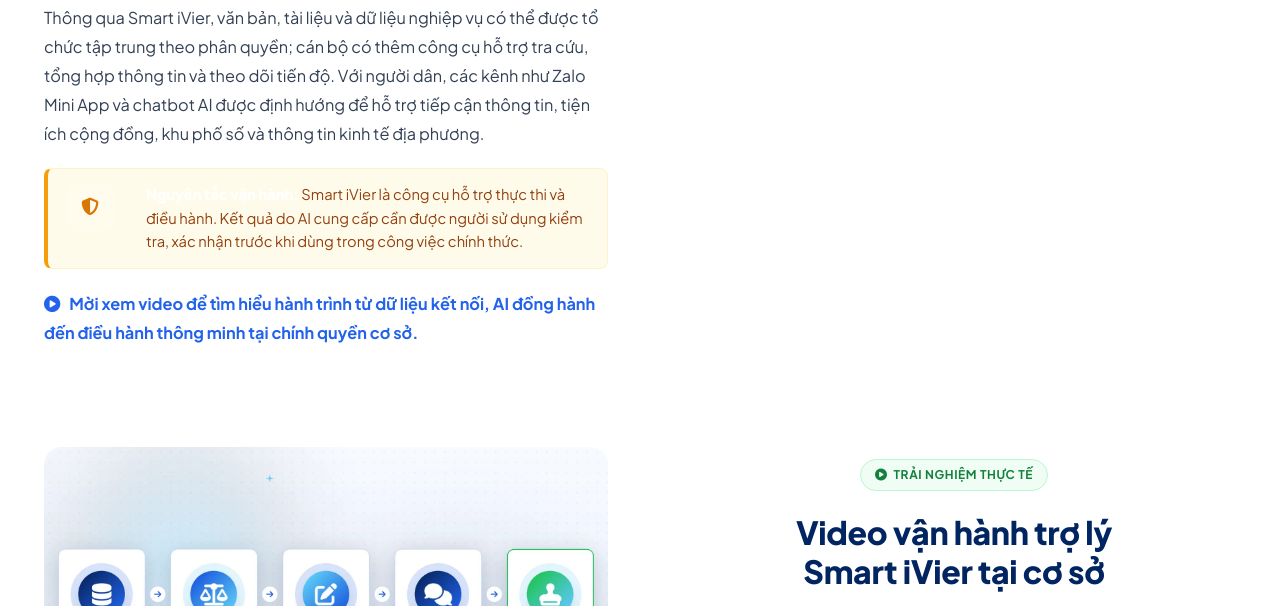
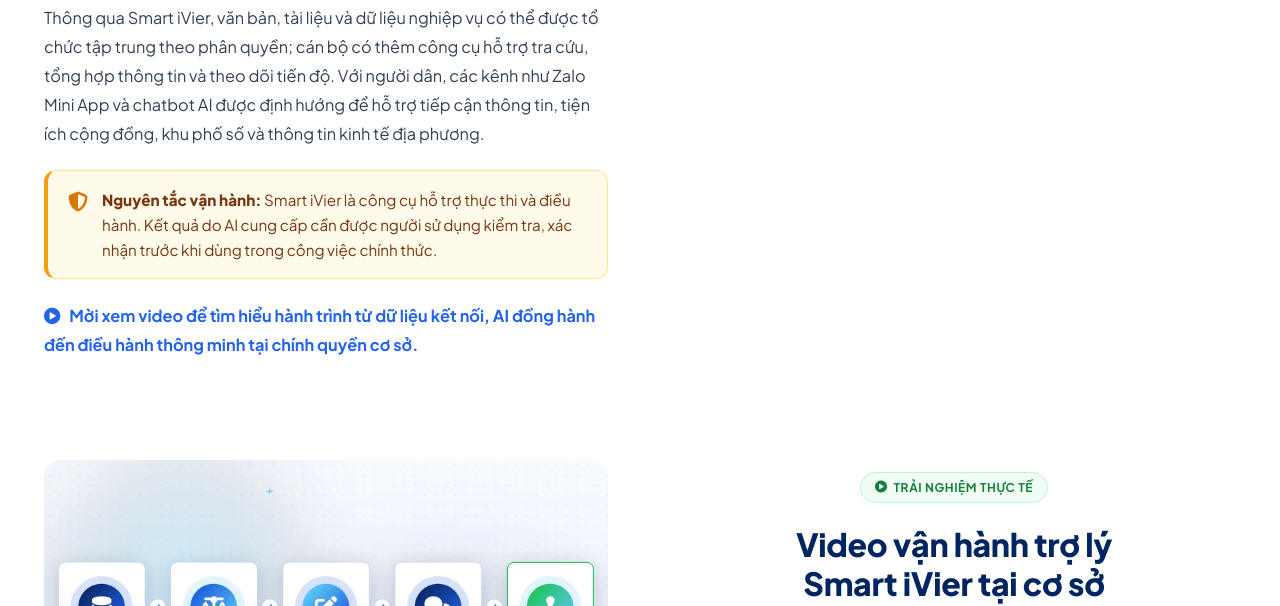
Before and after one commit to Hungle0108/iViTech, a website: page product-smart-ivier.html in a window 1280 px wide. Shown: the part 1315-1921 px from the top of the page. Drawn offline with nearby package versions, Linux system fonts and the light colour scheme; files that its build step writes are made by us from their sources.

Commit message:
Fix text contrast for disclaimer note on Smart iVier page

```diff
--- a/product-smart-ivier.html
+++ b/product-smart-ivier.html
@@ -29,7 +29,7 @@
   <!-- Design System -->
   <link rel="stylesheet" href="css/styles.css">
   <!-- motion-kit head -->
-  <link rel="stylesheet" href="assets/css/motion.css?v=16">
+  <link rel="stylesheet" href="assets/css/motion.css?v=17">
   <script>(function(d){try{if(d.getAttribute('data-motion')==='off'||matchMedia('(prefers-reduced-motion: reduce)').matches)return;d.classList.add('motion-ready');setTimeout(function(){if(!window.__ivMotion)d.classList.remove('motion-ready')},2500)}catch(e){}})(document.documentElement)</script>
   <!-- /motion-kit -->
 
@@ -728,10 +728,10 @@
           <p class="body-text" style="margin-bottom: 16px;">
             Thông qua Smart iVier, văn bản, tài liệu và dữ liệu nghiệp vụ có thể được tổ chức tập trung theo phân quyền; cán bộ có thêm công cụ hỗ trợ tra cứu, tổng hợp thông tin và theo dõi tiến độ. Với người dân, các kênh như Zalo Mini App và chatbot AI được định hướng để hỗ trợ tiếp cận thông tin, tiện ích cộng đồng, khu phố số và thông tin kinh tế địa phương.
           </p>
-          <div class="principle-note" style="display:flex; margin: 20px 0; background: #fffbeb; border: 1px solid #fef3c7; border-left: 4px solid #f59e0b; border-radius: 8px; padding: 14px 18px;">
-            <div class="principle-note-icon" style="color: #d97706; margin-right: 12px; font-size: 1.1rem;"><i class="fas fa-shield-halved"></i></div>
-            <div style="font-size: 0.92rem; color: #92400e; line-height: 1.6;">
-              <strong>Nguyên tắc vận hành:</strong> Smart iVier là công cụ hỗ trợ thực thi và điều hành. Kết quả do AI cung cấp cần được người sử dụng kiểm tra, xác nhận trước khi dùng trong công việc chính thức.
+          <div class="disclaimer-callout" style="display:flex; align-items:flex-start; gap: 14px; margin: 22px 0; background: #fffbeb; border: 1px solid #fde68a; border-left: 4px solid #f59e0b; border-radius: 12px; padding: 16px 20px;">
+            <div style="color: #d97706; font-size: 1.25rem; flex-shrink: 0; line-height: 1.4;"><i class="fas fa-shield-halved"></i></div>
+            <div style="font-size: 0.95rem; color: #78350f; line-height: 1.65;">
+              <strong style="color: #78350f; font-weight: 800;">Nguyên tắc vận hành:</strong> Smart iVier là công cụ hỗ trợ thực thi và điều hành. Kết quả do AI cung cấp cần được người sử dụng kiểm tra, xác nhận trước khi dùng trong công việc chính thức.
             </div>
           </div>
           <p class="body-text" style="font-weight: 700; color: var(--primary-blue); margin-top: 14px;">
@@ -1009,6 +1009,6 @@
 
   <script src="assets/js/yt-fallback.js"></script>
   <script src="js/main.js"></script>
-<!-- motion-kit body --><script src="assets/js/motion.js?v=16" defer></script><!-- /motion-kit -->
+<!-- motion-kit body --><script src="assets/js/motion.js?v=17" defer></script><!-- /motion-kit -->
 </body>
 </html>
```
Also changed, not shown: chinh-sach-bao-mat.html (+2 -2 lines), chuyen-doi-so-phu-lam.html (+2 -2 lines), dieu-khoan.html (+2 -2 lines), index.html (+2 -2 lines), product-digitization.html (+2 -2 lines), product-interactive-displays.html (+2 -2 lines), product-ivihrm.html (+2 -2 lines), product-ivivi.html (+2 -2 lines), product-nexta.html (+2 -2 lines), product-smart-study-2.html (+2 -2 lines), product-template.html (+2 -2 lines), quy-dinh-ai.html (+2 -2 lines), 1 other file.
